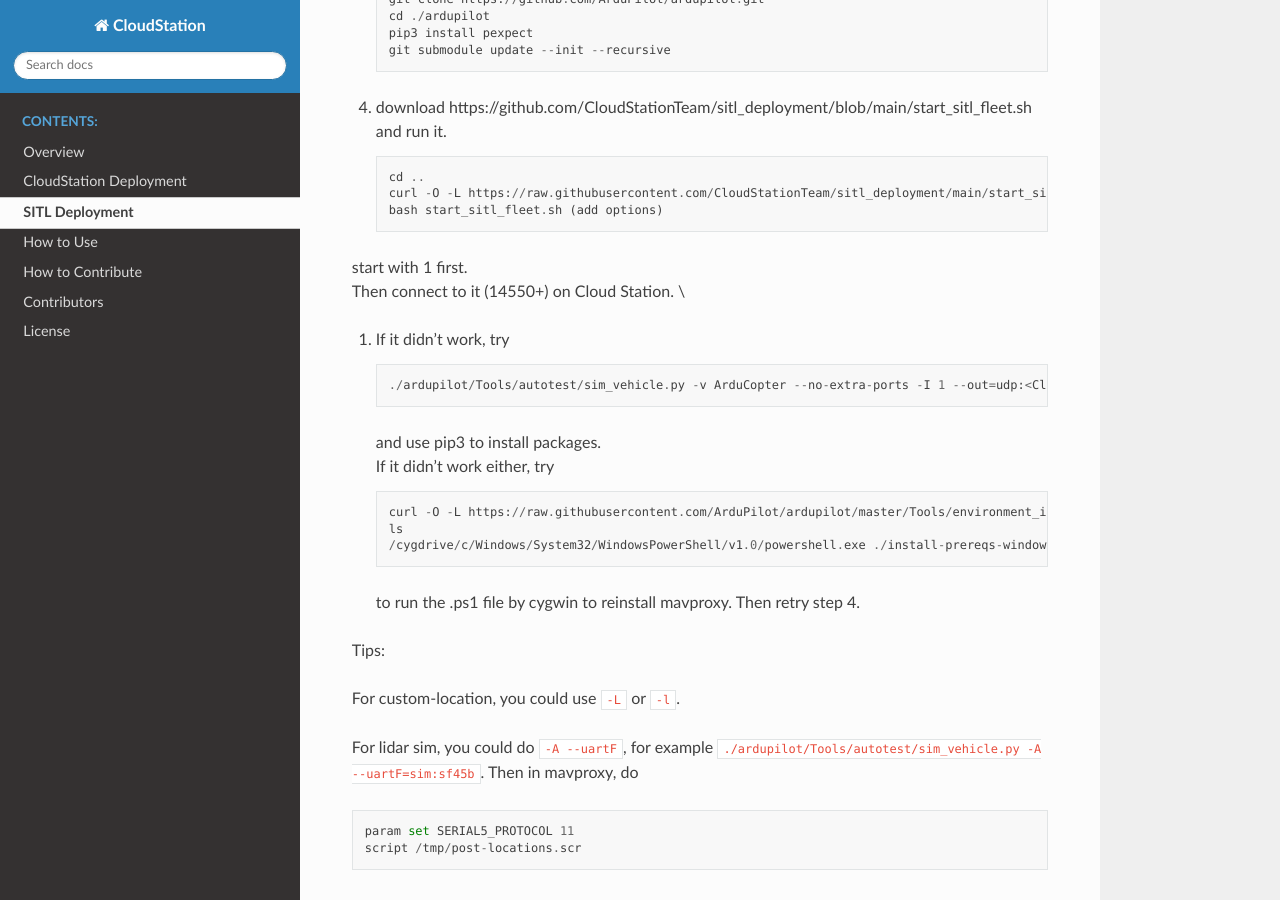
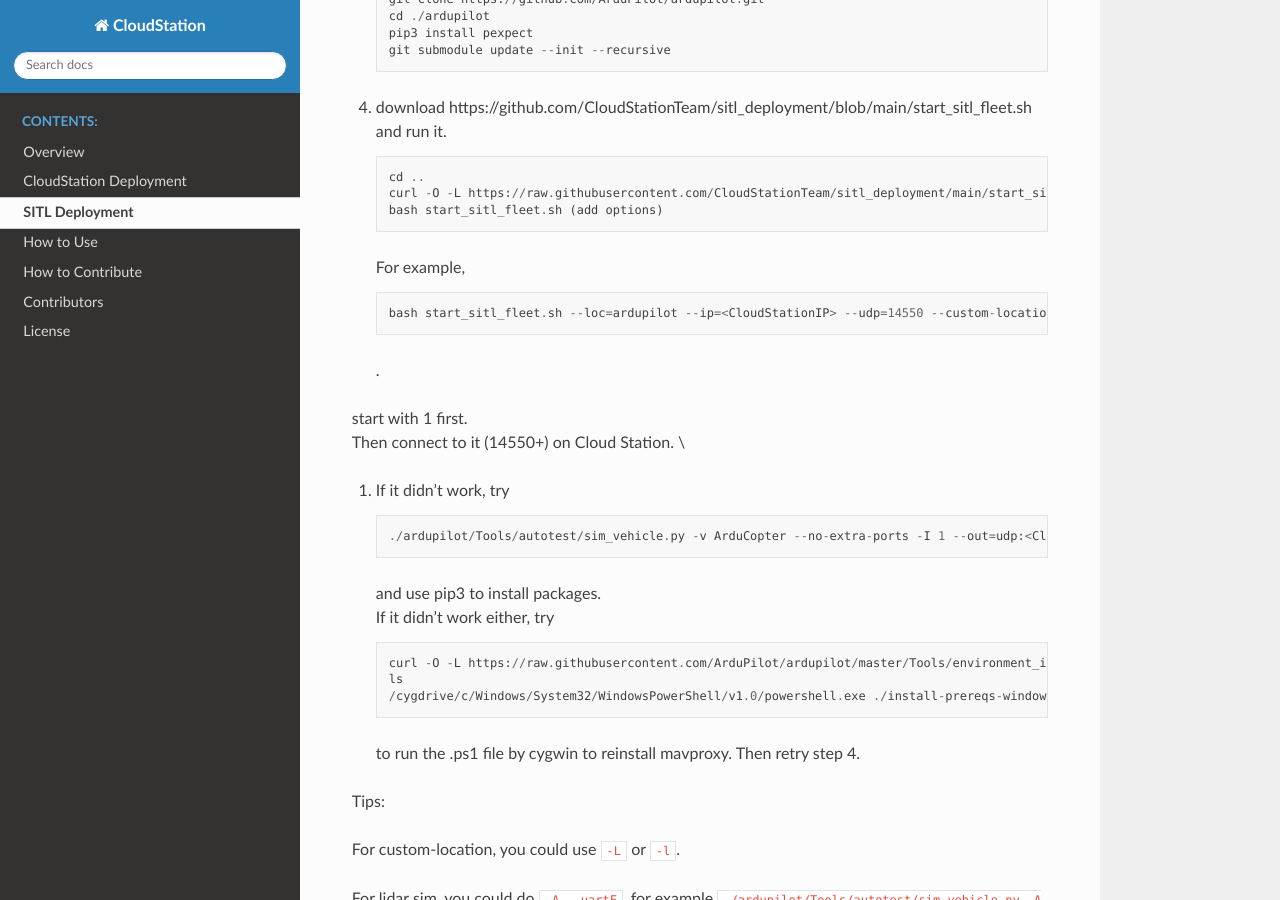
Before and after one commit to CloudStationTeam/docs, a Sphinx documentation site: the page built from source/sitl.md, in a window 1280 px wide and 900 px high, scrolled down 457 px. Built offline with Sphinx 7.4.7 and the Read the Docs theme 2.0.0, drawn with Linux system fonts in a browser that asks for light colours.

Commit message:
Update sitl.md

````diff
--- a/source/sitl.md
+++ b/source/sitl.md
@@ -22,10 +22,16 @@
     curl -O -L https://raw.githubusercontent.com/CloudStationTeam/sitl_deployment/main/start_sitl_fleet.sh
     bash start_sitl_fleet.sh (add options)
     ```
+    For example,
+    ```
+    bash start_sitl_fleet.sh --loc=ardupilot --ip=<CloudStationIP> --udp=14550 --custom-location=<lon,alt,lat> or <SomeLoc>
+    ```
+    .
+
 start with 1 first. \
 Then connect to it (14550+) on Cloud Station. \
 
-5. If it didn't work, try
+6. If it didn't work, try
     ```
     ./ardupilot/Tools/autotest/sim_vehicle.py -v ArduCopter --no-extra-ports -I 1 --out=udp:<CloudStationIP>:14550
     ```
````
